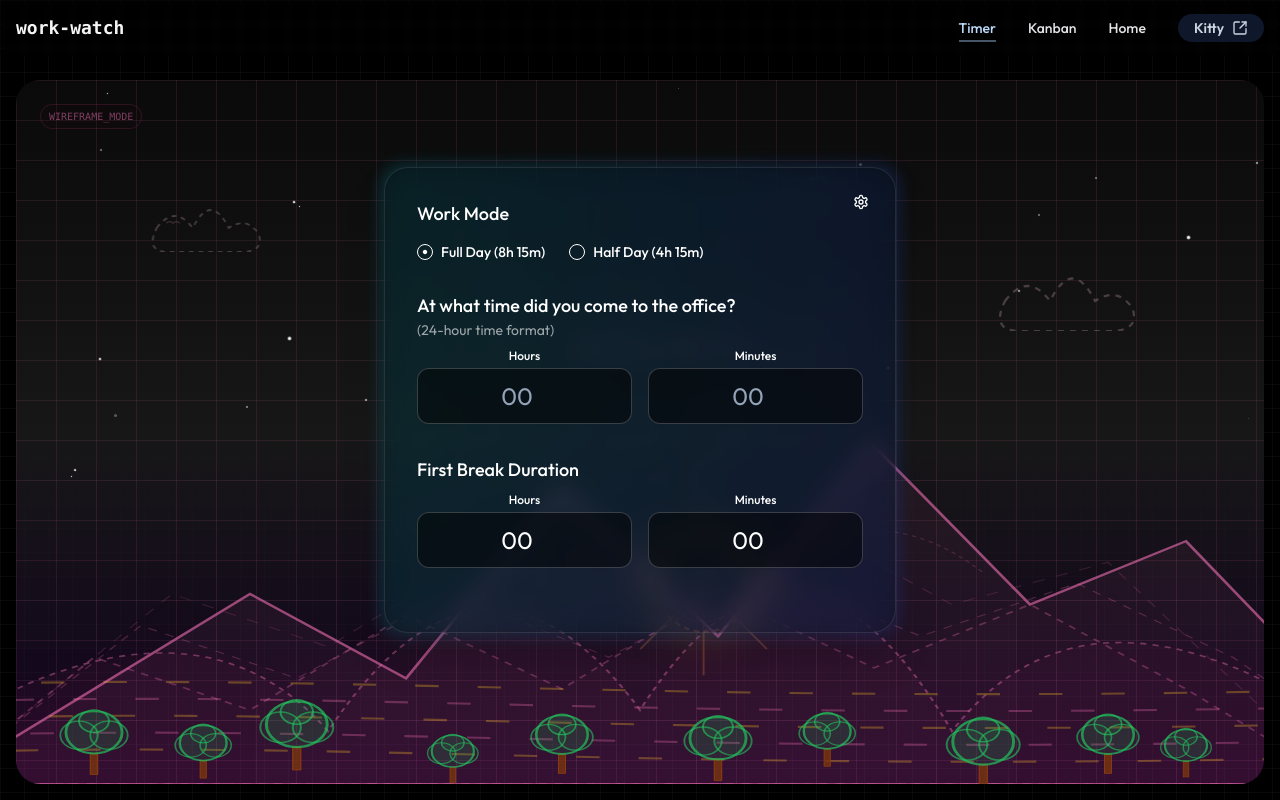
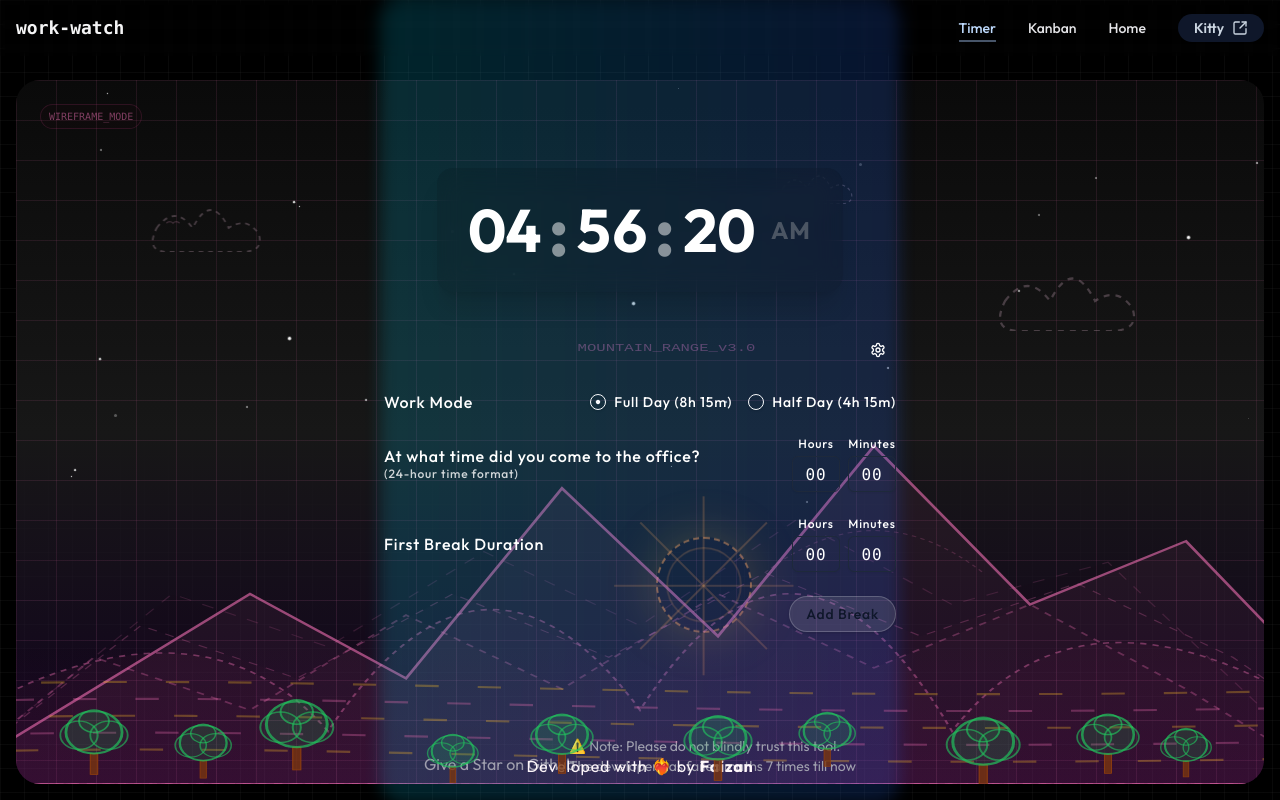
Before and after one commit to Faizanahmedsy/work-time-calculator, a Next.js app: page / in a window 1280 px wide. Built offline with nearby package versions, Linux system fonts and the light colour scheme.

Commit message:
feat: restored work timer

```diff
--- a/components/TimeCalculator.jsx
+++ b/components/TimeCalculator.jsx
@@ -1,292 +1,514 @@
 "use client";
-import { Button } from "@/components/ui/button";
-import { Input } from "@/components/ui/input";
-import { Label } from "@/components/ui/label";
-import { RadioGroup, RadioGroupItem } from "@/components/ui/radio-group";
+import confetti from "canvas-confetti";
+import dayjs from "dayjs";
+import { Settings, X } from "lucide-react";
+import Link from "next/link";
+import { useCallback, useEffect, useState } from "react";
+import AnimatedTimeDisplay from "./AnimatedTime";
+import SkeletonMountain from "./ui/skeleton-mountain";
+import { TimePickerDemo } from "./shadcn-timepicker/timepicker-demo";
+import { Button } from "./ui/button";
 import {
   Dialog,
   DialogContent,
+  DialogFooter,
   DialogHeader,
   DialogTitle,
-  DialogTrigger,
-} from "@/components/ui/dialog";
-import { Settings } from "lucide-react";
-import confetti from "canvas-confetti";
-import dayjs from "dayjs";
-import customParseFormat from "dayjs/plugin/customParseFormat";
-import React, { useEffect, useState } from "react";
-import SkeletonMountain from "./ui/skeleton-mountain";
+} from "./ui/dialog";
+import { Input } from "./ui/input";
+import { Label } from "./ui/label";
+import { RadioGroup, RadioGroupItem } from "./ui/radio-group";
+import { ScrollArea } from "./ui/scroll-area";
 
-dayjs.extend(customParseFormat);
+function TimeCalculator() {
+  const [currentTime, setCurrentTime] = useState(dayjs());
+  const [completionTime, setCompletionTime] = useState("");
+  const [arrivalTime, setArrivalTime] = useState(undefined);
+  const [firstBreak, setFirstBreak] = useState(new Date(0, 0, 0, 0, 0, 0));
+  const [breaks, setBreaks] = useState([]);
+  const [timeCompleted, setTimeCompleted] = useState(null);
+  const [timeRemaining, setTimeRemaining] = useState(null);
+  const [workMode, setWorkMode] = useState("full"); // "full" or "half"
+  const [showSettings, setShowSettings] = useState(false);
 
-const TimeCalculator = () => {
-  const [arrivalTime, setArrivalTime] = useState("");
-  const [arrivalHour, setArrivalHour] = useState("");
-  const [arrivalMinute, setArrivalMinute] = useState("");
-  const [workMode, setWorkMode] = useState("full"); // "full" or "half"
-  const [breakHours, setBreakHours] = useState("00");
-  const [breakMinutes, setBreakMinutes] = useState("00");
+  // Default work times (in minutes)
+  const defaultFullDayMinutes = 8 * 60 + 15; // 8h15m
+  const defaultHalfDayMinutes = 4 * 60 + 15; // 4h15m
 
-  const [currentTime, setCurrentTime] = useState(dayjs());
-  const [isClient, setIsClient] = useState(false);
-
-  // Configuration
+  // Custom work times
   const [fullDayHours, setFullDayHours] = useState(8);
   const [fullDayMinutes, setFullDayMinutes] = useState(15);
   const [halfDayHours, setHalfDayHours] = useState(4);
   const [halfDayMinutes, setHalfDayMinutes] = useState(15);
 
-  useEffect(() => {
-    setIsClient(true);
-    const timer = setInterval(() => setCurrentTime(dayjs()), 1000);
-    return () => clearInterval(timer);
-  }, []);
-
-  // Sync separate inputs with main state
-  useEffect(() => {
-    if (arrivalHour && arrivalMinute) {
-      setArrivalTime(`${arrivalHour}:${arrivalMinute}`);
+  // Work time based on selected mode
+  const getWorkTimeInMinutes = () => {
+    if (workMode === "full") {
+      return fullDayHours * 60 + fullDayMinutes;
+    } else {
+      return halfDayHours * 60 + halfDayMinutes;
     }
-  }, [arrivalHour, arrivalMinute]);
-
-  const calculateTimes = () => {
-    if (!arrivalTime) return null;
-
-    const [hours, minutes] = arrivalTime.split(":").map(Number);
-    const arrival = dayjs()
-      .hour(hours)
-      .minute(minutes)
-      .second(0)
-      .millisecond(0);
-
-    const workDurationMinutes =
-      workMode === "full"
-        ? fullDayHours * 60 + fullDayMinutes
-        : halfDayHours * 60 + halfDayMinutes;
-
-    const breakDurationMinutes =
-      (parseInt(breakHours) || 0) * 60 + (parseInt(breakMinutes) || 0);
-
-    const totalDuration = workDurationMinutes + breakDurationMinutes;
-    const leaveTime = arrival.add(totalDuration, "minute");
-
-    // Calculate progress
-    const now = dayjs();
-    const totalDayMinutes = leaveTime.diff(arrival, "minute");
-    const minutesPassed = now.diff(arrival, "minute");
-    const progressPercentage = Math.min(
-      Math.max((minutesPassed / totalDayMinutes) * 100, 0),
-      100
-    );
-
-    const remainingMinutes = leaveTime.diff(now, "minute");
-    const isOvertime = remainingMinutes < 0;
-
-    return {
-      arrival,
-      leaveTime,
-      remainingMinutes,
-      progressPercentage,
-      isOvertime,
-      minutesPassed,
-    };
   };
 
-  const result = calculateTimes();
-
-  // Trigger confetti on completion
-  useEffect(() => {
-    if (result?.remainingMinutes === 0) {
+  const triggerConfetti = () => {
     confetti({
       particleCount: 100,
       spread: 70,
       origin: { y: 0.6 },
-        colors: ["#22d3ee", "#34d399", "#f472b6"],
+      colors: ["#a864fd", "#29cdff", "#78ff44", "#ff718d", "#fdff6a"],
+      duration: 3000,
     });
-    }
-  }, [result?.remainingMinutes]);
 
-  const formatDuration = (minutes) => {
-    const absMinutes = Math.abs(minutes);
-    const h = Math.floor(absMinutes / 60);
-    const m = absMinutes % 60;
-    return `${h}h ${m}m`;
+    setTimeout(() => {
+      confetti.reset();
+    }, 7000);
   };
 
-  if (!isClient) return null;
+  useEffect(() => {
+    const intervalId = setInterval(() => {
+      setCurrentTime(dayjs());
+    }, 1000);
+    return () => clearInterval(intervalId);
+  }, []);
+
+  const addBreak = () => {
+    setBreaks([
+      ...breaks,
+      {
+        id: Date.now(),
+        duration: new Date(0, 0, 0, 0, 0, 0),
+      },
+    ]);
+  };
+
+  const updateBreak = (id, newBreakDuration) => {
+    const updatedBreaks = breaks.map((breakItem) =>
+      breakItem.id === id
+        ? { ...breakItem, duration: newBreakDuration }
+        : breakItem
+    );
+    setBreaks(updatedBreaks);
+  };
+
+  const removeBreak = (id) => {
+    const updatedBreaks = breaks.filter((breakItem) => breakItem.id !== id);
+    setBreaks(updatedBreaks);
+  };
+
+  const calculateTotalBreakMinutes = useCallback(() => {
+    const firstBreakMinutes =
+      firstBreak.getHours() * 60 + firstBreak.getMinutes();
+    const additionalBreaksMinutes = breaks.reduce((total, breakItem) => {
+      return (
+        total +
+        (breakItem.duration.getHours() * 60 + breakItem.duration.getMinutes())
+      );
+    }, 0);
+    return firstBreakMinutes + additionalBreaksMinutes;
+  }, [firstBreak, breaks]);
+
+  const calculateCompletionTime = useCallback(() => {
+    if (arrivalTime) {
+      const totalBreakMinutes = calculateTotalBreakMinutes();
+      const workTimeInMinutes = getWorkTimeInMinutes();
+      const adjustedWorkTimeInMinutes = workTimeInMinutes + totalBreakMinutes;
+      const completion = dayjs(arrivalTime).add(
+        adjustedWorkTimeInMinutes,
+        "minute"
+      );
+      setCompletionTime(completion.format("hh:mm A"));
+    }
+  }, [
+    arrivalTime,
+    calculateTotalBreakMinutes,
+    workMode,
+    fullDayHours,
+    fullDayMinutes,
+    halfDayHours,
+    halfDayMinutes,
+  ]);
+
+  const calculateTimeCompletedAndRemaining = useCallback(() => {
+    if (arrivalTime) {
+      const totalBreakMinutes = calculateTotalBreakMinutes();
+      const elapsedMinutes =
+        currentTime.diff(arrivalTime, "minute") - totalBreakMinutes;
+      const workTimeInMinutes = getWorkTimeInMinutes();
+
+      // Calculate time completed
+      if (elapsedMinutes <= 0) {
+        setTimeCompleted("0 hours 0 minutes");
+        setTimeRemaining(
+          `${Math.floor(workTimeInMinutes / 60)} hours ${
+            workTimeInMinutes % 60
+          } minutes`
+        );
+      } else {
+        const completedHours = Math.floor(elapsedMinutes / 60);
+        const completedMinutes = elapsedMinutes % 60;
+        const timeCompletedText = `${completedHours} hours ${completedMinutes} minutes`;
+        setTimeCompleted(timeCompletedText);
+
+        // Calculate time remaining
+        const remainingMinutes = Math.max(
+          0,
+          workTimeInMinutes - elapsedMinutes
+        );
+        const remainingHours = Math.floor(remainingMinutes / 60);
+        const remainingMins = remainingMinutes % 60;
+        const timeRemainingText =
+          remainingMinutes > 0
+            ? `${remainingHours} hours ${remainingMins} minutes`
+            : "0 hours 0 minutes (Completed!)";
+        setTimeRemaining(timeRemainingText);
+
+        const firstBreakMinutes =
+          firstBreak.getHours() * 60 + firstBreak.getMinutes();
+        const requiredHours = Math.floor(workTimeInMinutes / 60);
+        const requiredMinutes = workTimeInMinutes % 60;
+
+        // Trigger confetti when work hours are completed
+        if (
+          (completedHours > requiredHours ||
+            (completedHours === requiredHours &&
+              completedMinutes >= requiredMinutes)) &&
+          firstBreakMinutes > 0 &&
+          breaks.length == 0
+        ) {
+          triggerConfetti();
+        }
+      }
+    }
+  }, [
+    arrivalTime,
+    calculateTotalBreakMinutes,
+    currentTime,
+    workMode,
+    fullDayHours,
+    fullDayMinutes,
+    halfDayHours,
+    halfDayMinutes,
+  ]);
+
+  useEffect(() => {
+    if (arrivalTime) {
+      calculateCompletionTime();
+      calculateTimeCompletedAndRemaining();
+    }
+  }, [
+    arrivalTime,
+    firstBreak,
+    breaks,
+    calculateCompletionTime,
+    calculateTimeCompletedAndRemaining,
+    currentTime,
+    workMode,
+    fullDayHours,
+    fullDayMinutes,
+    halfDayHours,
+    halfDayMinutes,
+  ]);
+
+  const handleFullDayHoursChange = (e) => {
+    const value = parseInt(e.target.value) || 0;
+    setFullDayHours(value);
+  };
+
+  const handleFullDayMinutesChange = (e) => {
+    const value = parseInt(e.target.value) || 0;
+    setFullDayMinutes(Math.min(59, value));
+  };
+
+  const handleHalfDayHoursChange = (e) => {
+    const value = parseInt(e.target.value) || 0;
+    setHalfDayHours(value);
+  };
+
+  const handleHalfDayMinutesChange = (e) => {
+    const value = parseInt(e.target.value) || 0;
+    setHalfDayMinutes(Math.min(59, value));
+  };
+
+  const resetToDefaults = () => {
+    setFullDayHours(8);
+    setFullDayMinutes(15);
+    setHalfDayHours(4);
+    setHalfDayMinutes(15);
+  };
 
   return (
     <SkeletonMountain>
-      <div className="bg-black/30 backdrop-blur-md border border-white/10 p-8 rounded-3xl shadow-2xl w-full text-white relative z-20">
-        {/* Settings Button (Top Right) */}
-        <div className="absolute top-4 right-4 z-50">
-          <Dialog>
-            <DialogTrigger asChild>
+      <div className="flex flex-col h-screen justify-center items-center relative z-10 leading-5 tracking-wider gap-10">
+        {breaks.length === 0 && (
+          <div>
+            <h1 className="text-6xl font-bold">
+              <AnimatedTimeDisplay currentTime={currentTime} />
+            </h1>
+          </div>
+        )}
+        <div className="flex flex-col gap-6 w-full max-w-2xl">
+          {/* Settings Button */}
+          <div className="flex justify-end">
             <Button
               variant="ghost"
               size="icon"
+              onClick={() => setShowSettings(true)}
               className="text-white hover:bg-white/20"
             >
-                <Settings className="w-6 h-6" />
+              <Settings className="h-5 w-5" />
+              <span className="sr-only">Settings</span>
             </Button>
-            </DialogTrigger>
-            <DialogContent className="bg-neutral-900 border-neutral-800 text-white">
+          </div>
+
+          {/* Settings Dialog */}
+          <Dialog
+            open={showSettings}
+            onOpenChange={setShowSettings}
+            className="rounded-full"
+          >
+            <DialogContent className="bg-black/30 backdrop-blur-md border border-white/10 text-white rounded-3xl">
               <DialogHeader>
-                <DialogTitle>Configuration</DialogTitle>
+                <DialogTitle className="text-xl font-semibold text-white">
+                  Work Time Settings
+                </DialogTitle>
               </DialogHeader>
-              <div className="grid gap-4 py-4">
-                <div className="grid grid-cols-2 gap-4">
-                  <Label>Full Day Hours</Label>
+
+              <div className="space-y-4 py-4">
+                <div>
+                  <h4 className="text-sm font-medium text-gray-200 mb-2">
+                    Full Day Work Time
+                  </h4>
+                  <div className="flex gap-3 items-center">
+                    <div className="flex flex-col">
+                      <Label
+                        htmlFor="fullDayHours"
+                        className="text-xs text-gray-300 mb-1"
+                      >
+                        Hours
+                      </Label>
                       <Input
+                        id="fullDayHours"
                         type="number"
+                        min="0"
+                        max="24"
                         value={fullDayHours}
-                    onChange={(e) => setFullDayHours(Number(e.target.value))}
-                    className="bg-neutral-800 border-neutral-700"
+                        onChange={handleFullDayHoursChange}
+                        className="w-20 bg-black/50 border-white/20"
                       />
-                  <Label>Full Day Minutes</Label>
+                    </div>
+                    <span className="text-white mt-6">:</span>
+                    <div className="flex flex-col">
+                      <Label
+                        htmlFor="fullDayMinutes"
+                        className="text-xs text-gray-300 mb-1"
+                      >
+                        Minutes
+                      </Label>
                       <Input
+                        id="fullDayMinutes"
                         type="number"
+                        min="0"
+                        max="59"
                         value={fullDayMinutes}
-                    onChange={(e) => setFullDayMinutes(Number(e.target.value))}
-                    className="bg-neutral-800 border-neutral-700"
+                        onChange={handleFullDayMinutesChange}
+                        className="w-20 bg-black/50 border-white/20"
                       />
                     </div>
                   </div>
+                </div>
+
+                <div>
+                  <h4 className="text-sm font-medium text-gray-200 mb-2">
+                    Half Day Work Time
+                  </h4>
+                  <div className="flex gap-3 items-center">
+                    <div className="flex flex-col">
+                      <Label
+                        htmlFor="halfDayHours"
+                        className="text-xs text-gray-300 mb-1"
+                      >
+                        Hours
+                      </Label>
+                      <Input
+                        id="halfDayHours"
+                        type="number"
+                        min="0"
+                        max="24"
+                        value={halfDayHours}
+                        onChange={handleHalfDayHoursChange}
+                        className="w-20 bg-black/50 border-white/20"
+                      />
+                    </div>
+                    <span className="text-white mt-6">:</span>
+                    <div className="flex flex-col">
+                      <Label
+                        htmlFor="halfDayMinutes"
+                        className="text-xs text-gray-300 mb-1"
+                      >
+                        Minutes
+                      </Label>
+                      <Input
+                        id="halfDayMinutes"
+                        type="number"
+                        min="0"
+                        max="59"
+                        value={halfDayMinutes}
+                        onChange={handleHalfDayMinutesChange}
+                        className="w-20 bg-black/50 border-white/20"
+                      />
+                    </div>
+                  </div>
+                </div>
+              </div>
+
+              <DialogFooter>
+                <Button
+                  variant="outline"
+                  onClick={resetToDefaults}
+                  className="text-gray-300 border-white/20 hover:bg-white/10 rounded-full"
+                >
+                  Reset to Defaults
+                </Button>
+                <Button
+                  onClick={() => setShowSettings(false)}
+                  className="bg-pink-500/20 hover:bg-pink-500/30 text-pink-200 border border-pink-500/30 rounded-full"
+                >
+                  Save Settings
+                </Button>
+              </DialogFooter>
             </DialogContent>
           </Dialog>
-        </div>
 
           {/* Work Mode Selection */}
-        <div className="mb-8">
-          <div className="flex items-center justify-between mb-4">
-            <Label className="text-lg font-medium">Work Mode</Label>
-          </div>
+          <div className="flex gap-4 justify-between items-center">
+            <div className="font-medium text-white">Work Mode</div>
             <RadioGroup
+              defaultValue="full"
               value={workMode}
               onValueChange={setWorkMode}
-            className="flex gap-6"
+              className="flex gap-4"
             >
               <div className="flex items-center space-x-2">
-              <RadioGroupItem
-                value="full"
-                id="full"
-                className="border-white text-white"
-              />
-              <Label htmlFor="full" className="cursor-pointer">
+                <RadioGroupItem value="full" id="full" />
+                <Label htmlFor="full" className="text-white">
                   Full Day ({fullDayHours}h {fullDayMinutes}m)
                 </Label>
               </div>
               <div className="flex items-center space-x-2">
-              <RadioGroupItem
-                value="half"
-                id="half"
-                className="border-white text-white"
-              />
-              <Label htmlFor="half" className="cursor-pointer">
+                <RadioGroupItem value="half" id="half" />
+                <Label htmlFor="half" className="text-white">
                   Half Day ({halfDayHours}h {halfDayMinutes}m)
                 </Label>
               </div>
             </RadioGroup>
           </div>
 
-        {/* Arrival Time Input */}
-        <div className="mb-8">
-          <Label className="text-lg font-medium mb-2 block">
-            At what time did you come to the office?
-            <span className="block text-sm text-white/60 font-normal">
-              (24-hour time format)
-            </span>
-          </Label>
-          <div className="flex gap-4">
-            <div className="flex-1">
-              <Label className="text-xs mb-1 block text-center">Hours</Label>
-              <Input
-                type="number"
-                placeholder="00"
-                value={arrivalHour}
-                onChange={(e) => setArrivalHour(e.target.value)}
-                className="bg-black/50 border-white/20 text-center text-2xl h-14 rounded-xl focus:border-white/50 transition-colors"
-                maxLength={2}
+          <div className="flex gap-4 justify-between items-center">
+            <div className="font-medium text-white">
+              At what time did you come to the office?{" "}
+              <div className="text-xs opacity-80">(24-hour time format)</div>
+            </div>
+            <TimePickerDemo
+              date={arrivalTime}
+              setDate={setArrivalTime}
+              showSeconds={false}
             />
           </div>
-            <div className="flex-1">
-              <Label className="text-xs mb-1 block text-center">Minutes</Label>
-              <Input
-                type="number"
-                placeholder="00"
-                value={arrivalMinute}
-                onChange={(e) => setArrivalMinute(e.target.value)}
-                className="bg-black/50 border-white/20 text-center text-2xl h-14 rounded-xl focus:border-white/50 transition-colors"
-                maxLength={2}
+
+          <div className="flex gap-4 justify-between items-center">
+            <div className="font-medium text-white">First Break Duration</div>
+            <TimePickerDemo
+              date={firstBreak}
+              setDate={setFirstBreak}
+              showMinutes={true}
+              showSeconds={false}
             />
+          </div>
+
+          <div className="space-y-4">
+            {breaks.length > 0 && (
+              <ScrollArea className="h-64 w-full rounded-2xl p-4 bg-transparent backdrop-blur-sm">
+                <div className="space-y-3">
+                  {breaks.map((breakItem, index) => (
+                    <div
+                      key={breakItem.id}
+                      className="flex items-center justify-between gap-3 bg-transparent backdrop-blur-sm p-3 rounded-lg"
+                    >
+                      <span className="text-sm font-medium text-white">
+                        Break {index + 2}
+                      </span>
+                      <div className="flex gap-4">
+                        <TimePickerDemo
+                          date={breakItem.duration}
+                          setDate={(newBreakDuration) =>
+                            updateBreak(breakItem.id, newBreakDuration)
+                          }
+                          showMinutes={true}
+                          showSeconds={false}
+                        />
+                        <button
+                          onClick={() => removeBreak(breakItem.id)}
+                          className="text-red-500 hover:text-red-400 transition-colors duration-200"
+                        >
+                          <X size={20} />
+                        </button>
+                      </div>
+                    </div>
+                  ))}
+                </div>
+              </ScrollArea>
+            )}
+
+            <div className="flex justify-end">
+              <Button
+                onClick={addBreak}
+                className="rounded-full bg-white/10 hover:bg-white/20 border border-white/20"
+              >
+                Add Break
+              </Button>
             </div>
           </div>
         </div>
 
-        {/* Break Duration Input */}
-        <div className="mb-8">
-          <Label className="text-lg font-medium mb-2 block">
-            First Break Duration
-          </Label>
-          <div className="flex gap-4">
-            <div className="flex-1">
-              <Label className="text-xs mb-1 block text-center">Hours</Label>
-              <Input
-                type="number"
-                placeholder="00"
-                value={breakHours}
-                onChange={(e) => setBreakHours(e.target.value)}
-                className="bg-black/50 border-white/20 text-center text-2xl h-14 rounded-xl focus:border-white/50 transition-colors"
-              />
+        {completionTime && timeCompleted && (
+          <div className="space-y-2">
+            <h1 className="text-2xl text-center font-bold text-white">
+              Work Time Completes at: {completionTime}
+            </h1>
+            <h3 className="text-md text-center font-semibold text-gray-400">
+              Total work time you have completed till now: {timeCompleted}
+            </h3>
+            <h3 className="text-md text-center font-semibold text-green-400">
+              Remaining work time: {timeRemaining}
+            </h3>
           </div>
-            <div className="flex-1">
-              <Label className="text-xs mb-1 block text-center">Minutes</Label>
-              <Input
-                type="number"
-                placeholder="00"
-                value={breakMinutes}
-                onChange={(e) => setBreakMinutes(e.target.value)}
-                className="bg-black/50 border-white/20 text-center text-2xl h-14 rounded-xl focus:border-white/50 transition-colors"
-              />
+        )}
+
+        <div className="absolute bottom-6 text-white">
+          Developed with ❤️‍🔥 by{" "}
+          <Link
+            href="https://faizansaiyed.vercel.app/v-2"
+            className="font-bold"
+            target="_blank"
+          >
+            Faizan
+          </Link>
         </div>
       </div>
+      <div className="absolute bottom-6 left-10 text-gray-400">
+        <Link
+          href="https://github.com/Faizanahmedsy/work-time-calculator"
+          target="_blank"
+        >
+          Give a Star on Github
+        </Link>
       </div>
-
-        {/* Results Display */}
-        {result && (
-          <div className="mt-8 pt-8 border-t border-white/10 text-center space-y-4">
-            <div>
-              <div className="text-sm text-white/60 uppercase tracking-widest">
-                Target Leave Time
-              </div>
-              <div className="text-5xl font-bold mt-1">
-                {result.leaveTime.format("HH:mm")}
-              </div>
-            </div>
-
-            <div className="grid grid-cols-2 gap-4">
-              <div className="bg-white/5 p-4 rounded-xl">
-                <div className="text-xs text-white/60 uppercase">Remaining</div>
-                <div
-                  className={`text-xl font-bold ${
-                    result.isOvertime ? "text-red-300" : "text-emerald-300"
-                  }`}
-                >
-                  {formatDuration(result.remainingMinutes)}
-                </div>
-              </div>
-              <div className="bg-white/5 p-4 rounded-xl">
-                <div className="text-xs text-white/60 uppercase">Progress</div>
-                <div className="text-xl font-bold text-blue-300">
-                  {Math.round(result.progressPercentage)}%
-                </div>
-              </div>
-            </div>
-          </div>
-        )}
+      <div className="absolute bottom-6 right-10 text-gray-400 text-sm">
+        ⚠️ Note: Please do not blindly trust this tool. <br /> The developer has
+        failed maths 7 times till now
       </div>
     </SkeletonMountain>
   );
-};
+}
 
 export default TimeCalculator;
```
Lines whose indentation alone changed are shown as unchanged.
